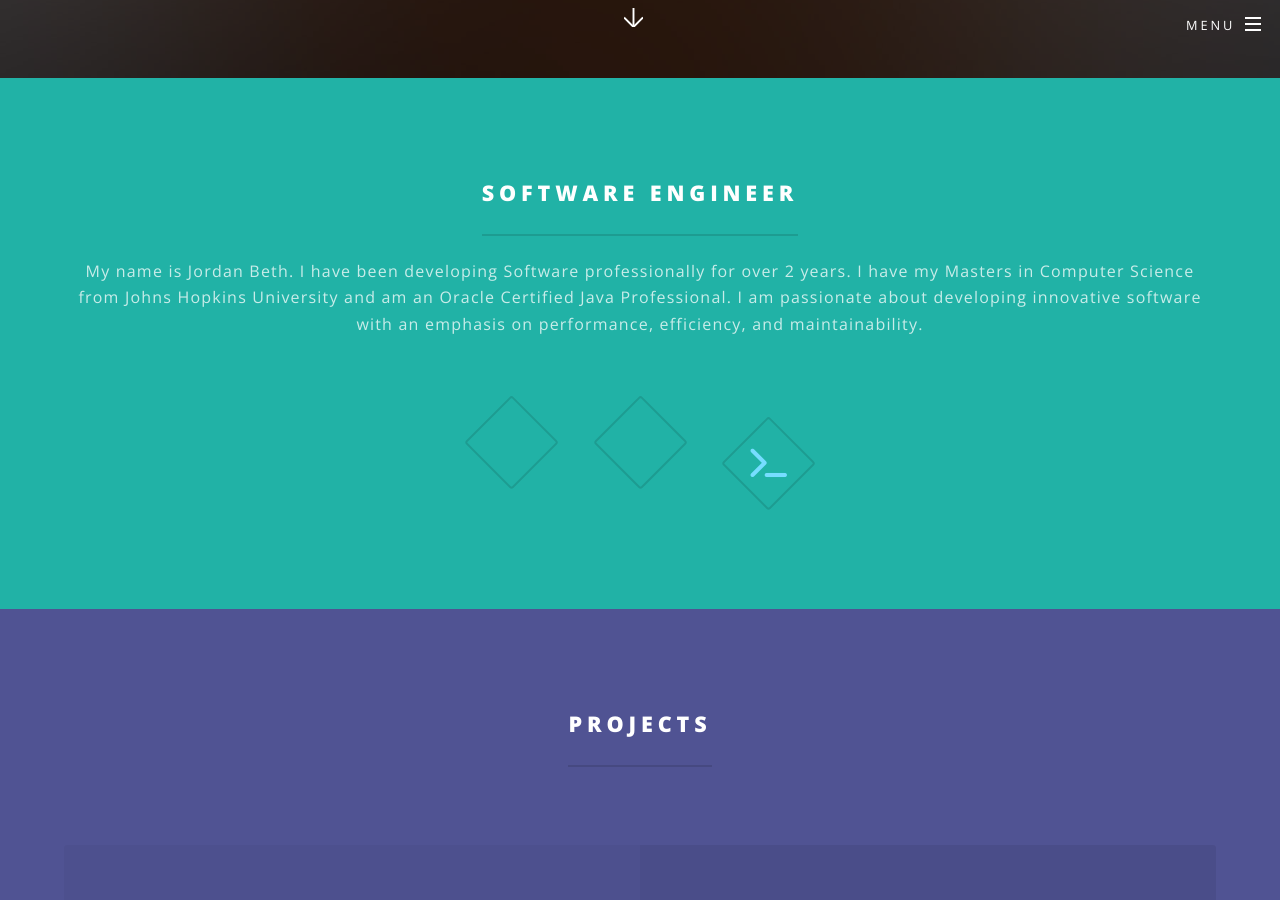
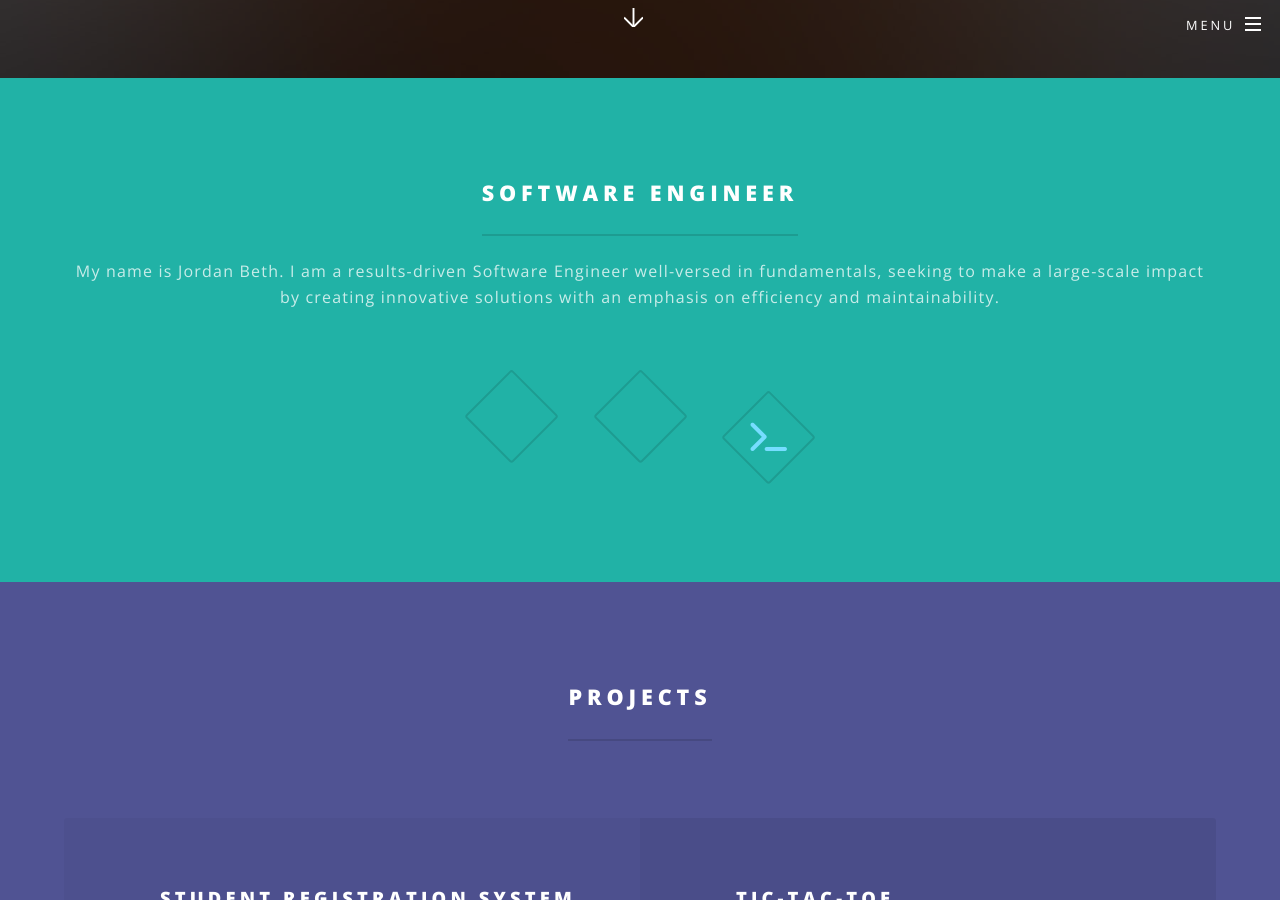
Before and after one commit to jordanbeth/me, a Jekyll site: the page built from index.html, in a window 1280 px wide and 900 px high, scrolled down 822 px. Built offline with Jekyll 4.4.1, drawn with Linux system fonts in a browser that asks for light colours; nearby versions of some CDN libraries.

Commit message:
Update index.html

```diff
--- a/index.html
+++ b/index.html
@@ -19,10 +19,7 @@ layout: landing
 	<div class="inner">
 		<header class="major">
 			<h2>Software Engineer</h2>
-			<p>My name is Jordan Beth. I have been developing Software professionally for over 2 years. I have my
-				Masters in Computer Science from Johns Hopkins University and am an Oracle Certified Java
-				Professional. I am passionate about developing
-				innovative software with an emphasis on performance, efficiency, and maintainability.</p>
+			<p>My name is Jordan Beth. I am a results-driven Software Engineer well-versed in fundamentals, seeking to make a large-scale impact by creating innovative solutions with an emphasis on efficiency and maintainability.</p>
 		</header>
 		<ul class="icons major">
 			<li><span class="icon fa-code major style1"><span class="label">Code</span></span></li>
```
